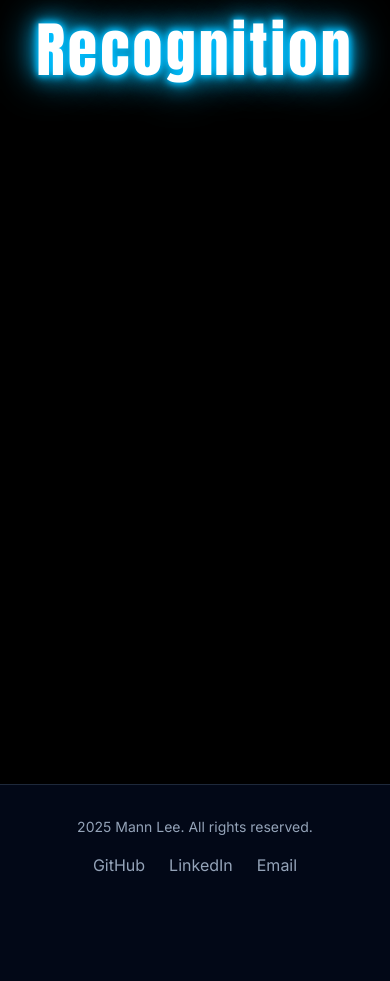
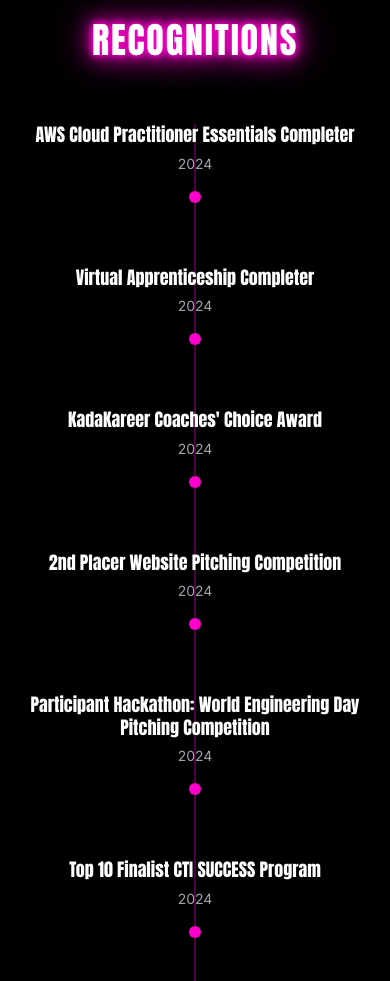
Before and after one commit to MannLester/PortfolioWebsite, a Next.js app: page / in a window 390 px wide. Shown: the part 5620-6601 px from the top of the page. Before the commit the page ends 6529 px from the top, so only its background shows below. Built offline with nearby package versions, Linux system fonts and the light colour scheme.

Commit message:
Recognition Mode First Draft

```diff
--- a/src/components/sections/RecognitionPage.tsx
+++ b/src/components/sections/RecognitionPage.tsx
@@ -8,20 +8,106 @@
     subsets: ['latin'],
 });
 
+interface Recognition {
+    title: string;
+    year: string;
+}
+
+const recognitions: Recognition[] = [
+    { title: "AWS Cloud Practitioner Essentials Completer", year: "2024" },
+    { title: "Virtual Apprenticeship Completer", year: "2024" },
+    { title: "KadaKareer Coaches' Choice Award", year: "2024" },
+    { title: "2nd Placer Website Pitching Competition", year: "2024" },
+    { title: "Participant Hackathon: World Engineering Day Pitching Competition", year: "2024" },
+    { title: "Top 10 Finalist CTI SUCCESS Program", year: "2024" },
+    { title: "5th Place: CodeChum National Programming Competition", year: "2024" },
+    { title: "Top 7: Sustainability Expo 2024 Hackathon x Circular Innovation Challenge (International)", year: "2024" },
+    { title: "CSE Sub-Professional Passer", year: "2024" },
+    { title: "TOPCIT Software Competency Exam Taker", year: "2024" },
+    { title: "Head of SCRIPT Organization - Game Development Branch", year: "2024" }
+];
+
+const RecognitionPath = () => {
+    return (
+        <div className="relative w-full max-w-5xl mx-auto">
+            {/* Path line */}
+            <motion.div
+                className="absolute left-1/2 -translate-x-[1px] top-0 w-[2px] h-full bg-[#FF00CC]/30"
+                initial={{ height: 0 }}
+                animate={{ height: "100%" }}
+                transition={{ duration: 1.5, ease: "easeInOut" }}
+            />
+
+            {/* Recognition items */}
+            <div className="relative space-y-16 md:space-y-12">
+                {recognitions.map((recognition, index) => (
+                    <motion.div
+                        key={index}
+                        className={`flex items-center gap-4 md:gap-8 ${
+                            index % 2 === 0 ? 'md:flex-row flex-col' : 'md:flex-row-reverse flex-col'
+                        }`}
+                        initial={{ opacity: 0, x: index % 2 === 0 ? -50 : 50 }}
+                        whileInView={{ opacity: 1, x: 0 }}
+                        transition={{ duration: 0.5, delay: index * 0.1 }}
+                    >
+                        {/* Content */}
+                        <div className={`flex-1 ${
+                            index % 2 === 0 ? 'md:text-right text-center' : 'md:text-left text-center'
+                        }`}>
+                            <motion.h3
+                                className={`text-lg md:text-xl ${anton.className} mb-1 leading-tight`}
+                                whileHover={{
+                                    textShadow: [
+                                        "0 0 7px #FF00CC",
+                                        "0 0 10px #FF00CC",
+                                        "0 0 21px #FF00CC",
+                                        "0 0 42px #FF00CC",
+                                        "0 0 82px #FF00CC",
+                                        "0 0 92px #FF00CC",
+                                        "0 0 102px #FF00CC",
+                                        "0 0 151px #FF00CC"
+                                    ],
+                                    color: "#FF00CC"
+                                }}
+                                transition={{ duration: 0.3 }}
+                            >
+                                {recognition.title}
+                            </motion.h3>
+                            <span className="text-zinc-400 text-sm md:text-base">{recognition.year}</span>
+                        </div>
+
+                        {/* Center dot */}
+                        <motion.div
+                            className="w-3 h-3 md:w-4 md:h-4 rounded-full bg-[#FF00CC] relative z-10"
+                            initial={{ scale: 0 }}
+                            whileInView={{ scale: 1 }}
+                            transition={{ duration: 0.3, delay: index * 0.1 }}
+                            whileHover={{ scale: 1.5, boxShadow: "0 0 20px #FF00CC" }}
+                        />
+
+                        {/* Empty div for spacing on the other side */}
+                        <div className="flex-1 hidden md:block" />
+                    </motion.div>
+                ))}
+            </div>
+        </div>
+    );
+};
+
 const RecognitionPage = () => {
     return (
-        <div id="recognitions" className="min-h-screen pt-20 flex flex-col items-center bg-black text-white overflow-hidden">
+        <div id="recognitions" className="min-h-screen pt-20 pb-20 flex flex-col items-center bg-black text-white overflow-hidden">
             <motion.h2
-                className={`text-6xl ${anton.className} tracking-wider mb-16 [text-shadow:0_0_7px_#00BFFF,0_0_10px_#00BFFF,0_0_21px_#00BFFF,0_0_42px_#00BFFF]`}
+                className={`text-4xl md:text-6xl ${anton.className} tracking-wider mb-16 text-center px-4 [text-shadow:0_0_7px_#FF00CC,0_0_10px_#FF00CC,0_0_21px_#FF00CC,0_0_42px_#FF00CC]`}
                 initial={{ opacity: 0, y: -20 }}
                 animate={{ opacity: 1, y: 0 }}
                 transition={{ duration: 0.5 }}
             >
-                Recognition
+                RECOGNITIONS
             </motion.h2>
 
-            <div className="container mx-auto px-4">
-                {/* Recognition content will go here */}
+            <div className="w-full px-4 md:px-8">
+                <RecognitionPath />
             </div>
         </div>
     );
```
